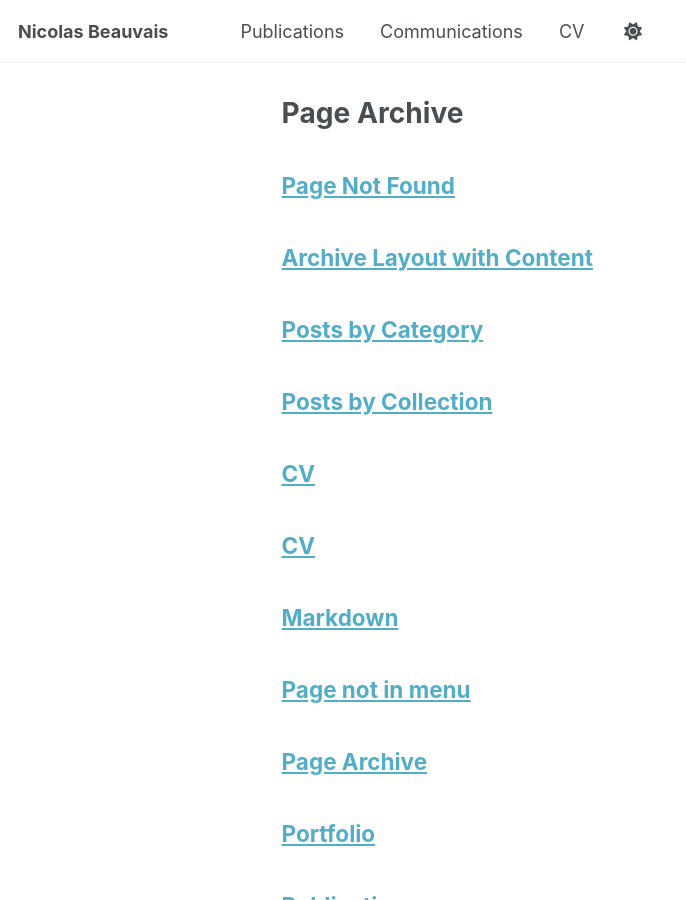
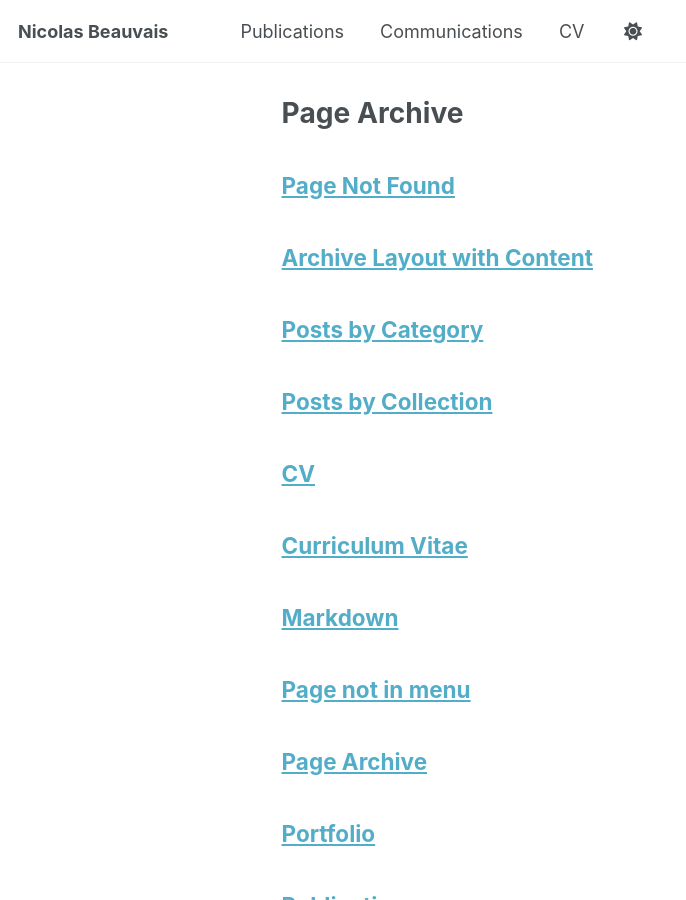
Before and after one commit to nbeauvais/nbeauvais.github.io, a Jekyll site: the page built from _pages/page-archive.html, in a window 1280 px wide and 900 px high. Shown: the whole window, without its empty margins (0-686 px from the left). Built offline with Jekyll 4.4.1, drawn with Linux system fonts in a browser that asks for light colours; a script that is not in the unit is left out.

Commit message:
Change title from 'CV' to 'Curriculum Vitae' and center it

```diff
--- a/_pages/cv.md
+++ b/_pages/cv.md
@@ -1,6 +1,6 @@
 ---
 layout: archive
-title: "CV"
+title: "Curriculum Vitae"
 permalink: /cv/
 author_profile: true
 redirect_from:
@@ -8,6 +8,12 @@ redirect_from:
 ---
 
 {% include base_path %}
+
+<style>
+  .page__title {
+    text-align: center;
+  }
+</style>
 
 <style>
   /* Keep the viewer within the viewport and respect A4-ish aspect */
```
